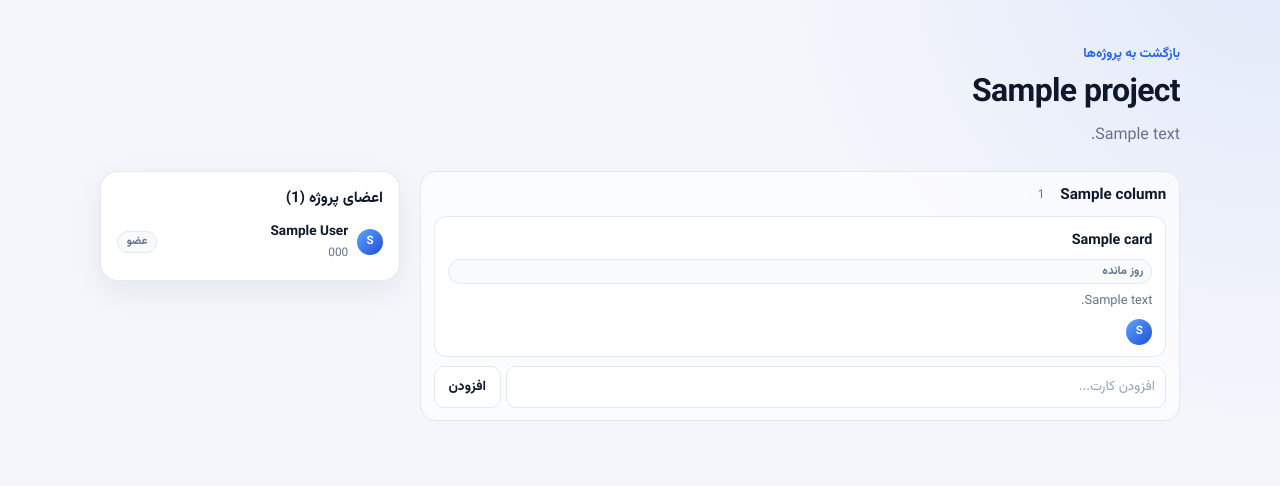
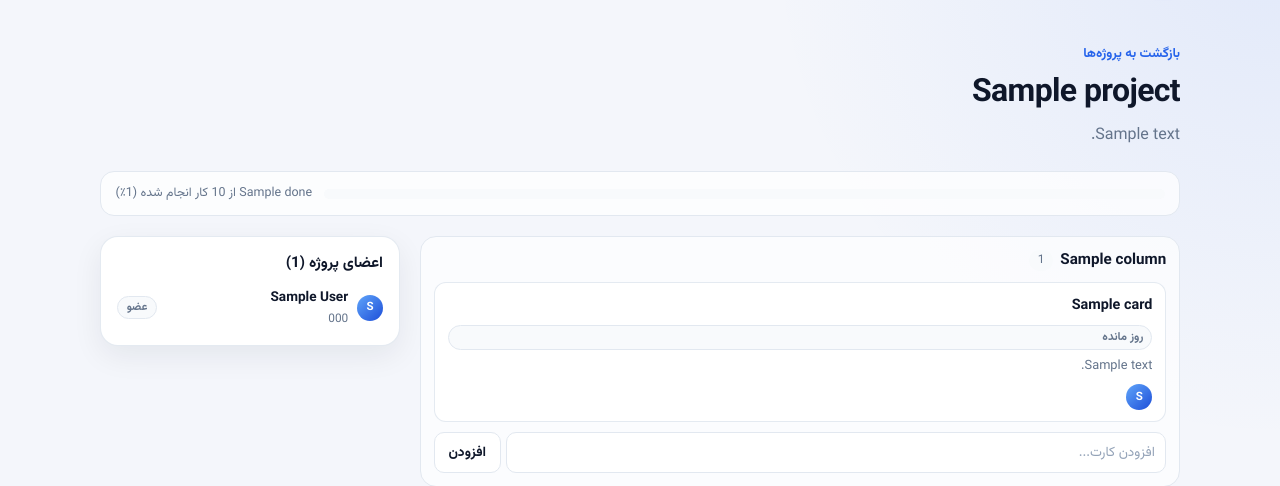
Before and after one commit to tbehzad76/Bordik, a Python web app: template task_manager/templates/board.html in a window 1280 px wide. Shown: the part 71-557 px from the top of the page. Run offline with Jinja, Linux system fonts and the light colour scheme; the template is opened without the code that fills it: most values are stand-ins (such as "Sample title", 1, 10 or a date in 2020).

Commit message:
feat: project creation modal and per-project progress bars

```diff
--- a/task_manager/schemas.py
+++ b/task_manager/schemas.py
@@ -120,6 +120,8 @@
     role: str
     member_count: int
     card_count: int
+    done_count: int
+    progress_percent: int
     created_at: datetime
 
 
--- a/task_manager/static/style.css
+++ b/task_manager/static/style.css
@@ -1207,3 +1207,81 @@
     width: 100%;
   }
 }
+
+.modal {
+  width: min(520px, calc(100vw - 2rem));
+  padding: 0;
+  border: 0;
+  border-radius: var(--radius);
+  box-shadow: 0 30px 80px rgba(15, 23, 42, 0.35);
+  color: var(--text);
+}
+
+.modal::backdrop {
+  background: rgba(15, 23, 42, 0.45);
+  backdrop-filter: blur(2px);
+}
+
+.modal .stack {
+  padding: 1.5rem;
+  margin-top: 0;
+}
+
+.modal .form-actions {
+  margin-top: 0.25rem;
+}
+
+.progress {
+  width: 100%;
+  height: 10px;
+  border: 0;
+  border-radius: 999px;
+  overflow: hidden;
+  background: var(--surface-soft);
+  accent-color: var(--primary);
+}
+
+.progress::-webkit-progress-bar {
+  background: var(--surface-soft);
+  border-radius: 999px;
+}
+
+.progress::-webkit-progress-value {
+  background: linear-gradient(90deg, #3b82f6, #1d4ed8);
+  border-radius: 999px;
+}
+
+.progress::-moz-progress-bar {
+  background: var(--primary);
+  border-radius: 999px;
+}
+
+.project-progress {
+  display: grid;
+  gap: 0.4rem;
+  margin-top: 0.9rem;
+}
+
+.progress-text {
+  color: var(--muted);
+  font-size: 0.78rem;
+}
+
+.board-progress {
+  display: flex;
+  align-items: center;
+  gap: 0.75rem;
+  margin-bottom: 1.25rem;
+  padding: 0.7rem 0.9rem;
+  background: rgba(255, 255, 255, 0.75);
+  border: 1px solid var(--line);
+  border-radius: 14px;
+}
+
+.board-progress .progress {
+  flex: 1;
+}
+
+.board-progress .progress-text {
+  white-space: nowrap;
+}
--- a/task_manager/templates/board.html
+++ b/task_manager/templates/board.html
@@ -30,6 +30,13 @@
   </details>
   {% endif %}
 </section>
+
+<div class="board-progress">
+  <progress class="progress" value="{{ progress.done }}" max="{{ progress.total or 1 }}"></progress>
+  <span class="progress-text">
+    {{ progress.done }} از {{ progress.total }} کار انجام شده ({{ progress.percent }}٪)
+  </span>
+</div>
 
 <div class="board-layout">
   <div class="board" data-board data-project-id="{{ project.id }}">
```
Also changed, not shown: task_manager/routers/projects.py (+12 -1 lines), task_manager/static/projects.js (added, +36 -0 lines), task_manager/templates/projects.html (+23 -9 lines), task_manager/ui.py (+36 -12 lines), tests/test_projects.py (+26 -0 lines), tests/test_ui.py (+15 -0 lines), README.md.
